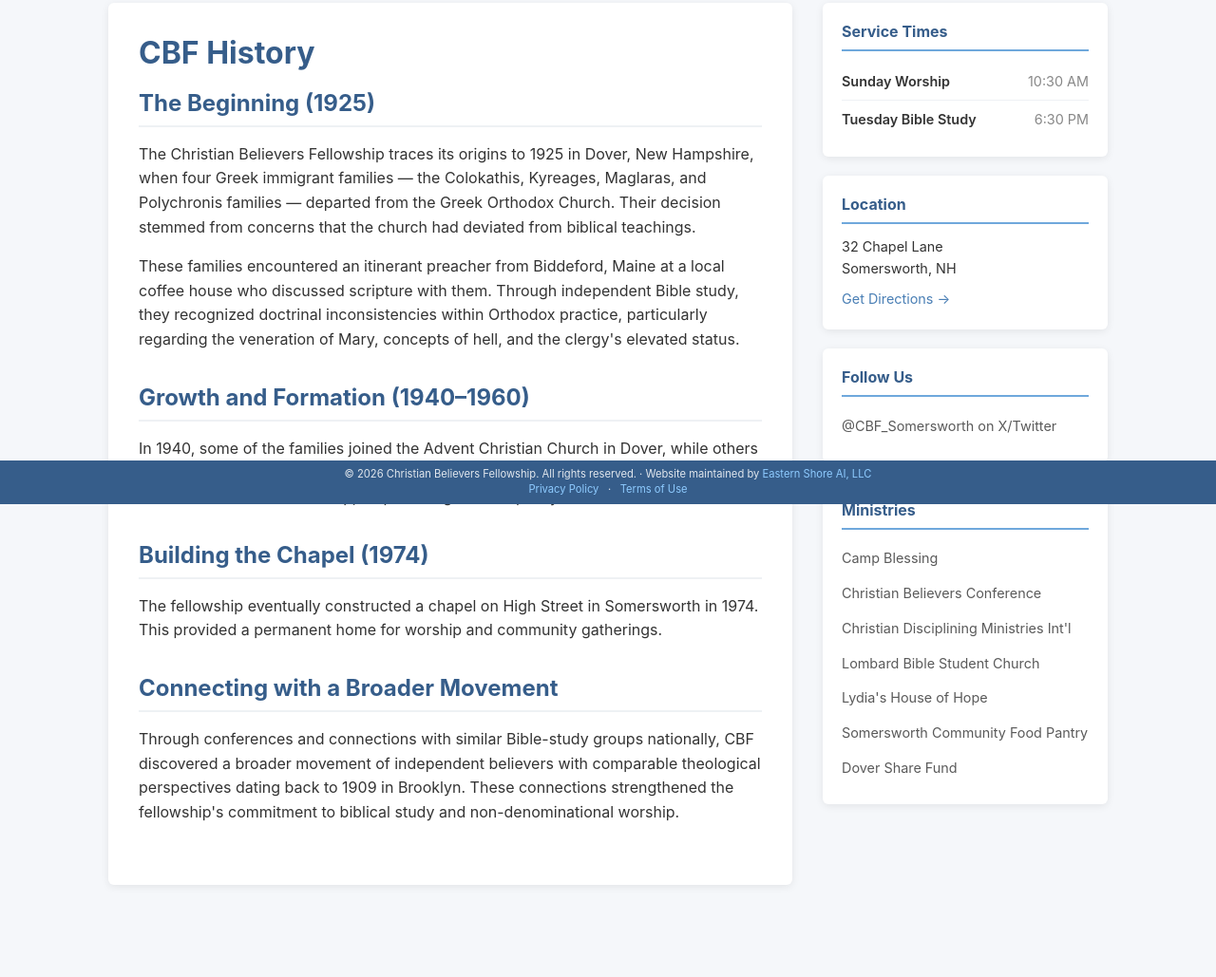
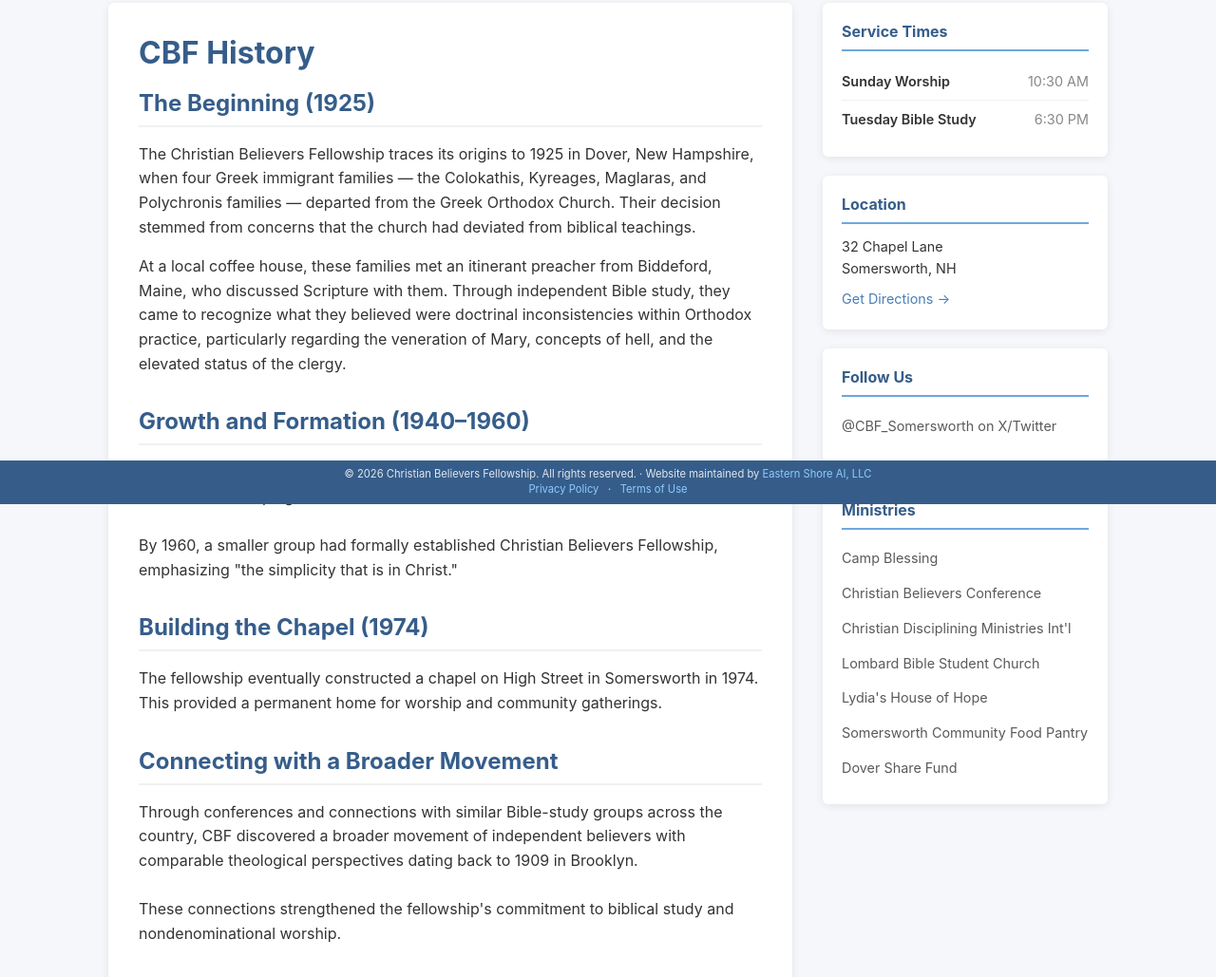
Before and after one commit to 99redder/cbfchurch, a plain HTML site: page cbf-history.html in a window 1280 px wide. Shown: the part 269-1298 px from the top of the page at 95% size. Drawn offline with Linux system fonts and the light colour scheme; no server answers.

Commit message:
Improve readability of CBF history copy

```diff
--- a/cbf-history.html
+++ b/cbf-history.html
@@ -69,12 +69,14 @@
         <section class="content-section">
           <h2 data-content-field="sec1_title">The Beginning (1925)</h2>
           <p data-content-field="sec1_body_a">The Christian Believers Fellowship traces its origins to 1925 in Dover, New Hampshire, when four Greek immigrant families — the Colokathis, Kyreages, Maglaras, and Polychronis families — departed from the Greek Orthodox Church. Their decision stemmed from concerns that the church had deviated from biblical teachings.</p>
-          <p data-content-field="sec1_body_b">These families encountered an itinerant preacher from Biddeford, Maine at a local coffee house who discussed scripture with them. Through independent Bible study, they recognized doctrinal inconsistencies within Orthodox practice, particularly regarding the veneration of Mary, concepts of hell, and the clergy's elevated status.</p>
+          <p data-content-field="sec1_body_b">At a local coffee house, these families met an itinerant preacher from Biddeford, Maine, who discussed Scripture with them. Through independent Bible study, they came to recognize what they believed were doctrinal inconsistencies within Orthodox practice, particularly regarding the veneration of Mary, concepts of hell, and the elevated status of the clergy.</p>
         </section>
 
         <section class="content-section">
           <h2 data-content-field="sec2_title">Growth and Formation (1940–1960)</h2>
-          <p data-content-field="sec2_body">In 1940, some of the families joined the Advent Christian Church in Dover, while others continued home-based worship. By 1960, a smaller group formally established the Christian Believers Fellowship, emphasizing "the simplicity which is in Christ."</p>
+          <p data-content-field="sec2_body">In 1940, some of the families joined the Advent Christian Church in Dover, while others continued worshiping in their homes.
+          <br><br>
+          By 1960, a smaller group had formally established Christian Believers Fellowship, emphasizing "the simplicity that is in Christ."</p>
         </section>
 
         <section class="content-section">
@@ -84,7 +86,9 @@
 
         <section class="content-section">
           <h2 data-content-field="sec4_title">Connecting with a Broader Movement</h2>
-          <p data-content-field="sec4_body">Through conferences and connections with similar Bible-study groups nationally, CBF discovered a broader movement of independent believers with comparable theological perspectives dating back to 1909 in Brooklyn. These connections strengthened the fellowship's commitment to biblical study and non-denominational worship.</p>
+          <p data-content-field="sec4_body">Through conferences and connections with similar Bible-study groups across the country, CBF discovered a broader movement of independent believers with comparable theological perspectives dating back to 1909 in Brooklyn.
+          <br><br>
+          These connections strengthened the fellowship's commitment to biblical study and nondenominational worship.</p>
         </section>
       </div>
     </main>
```
